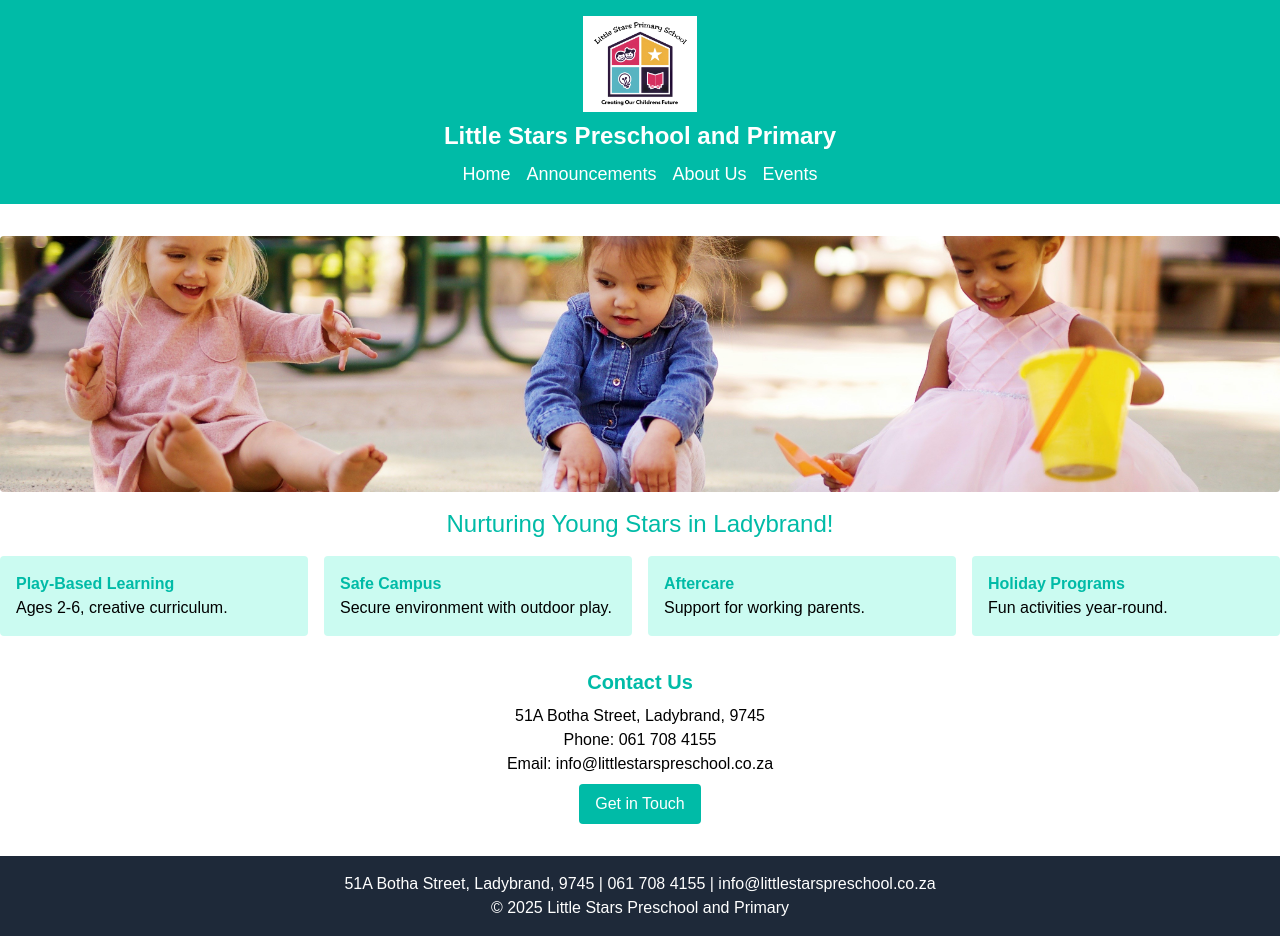
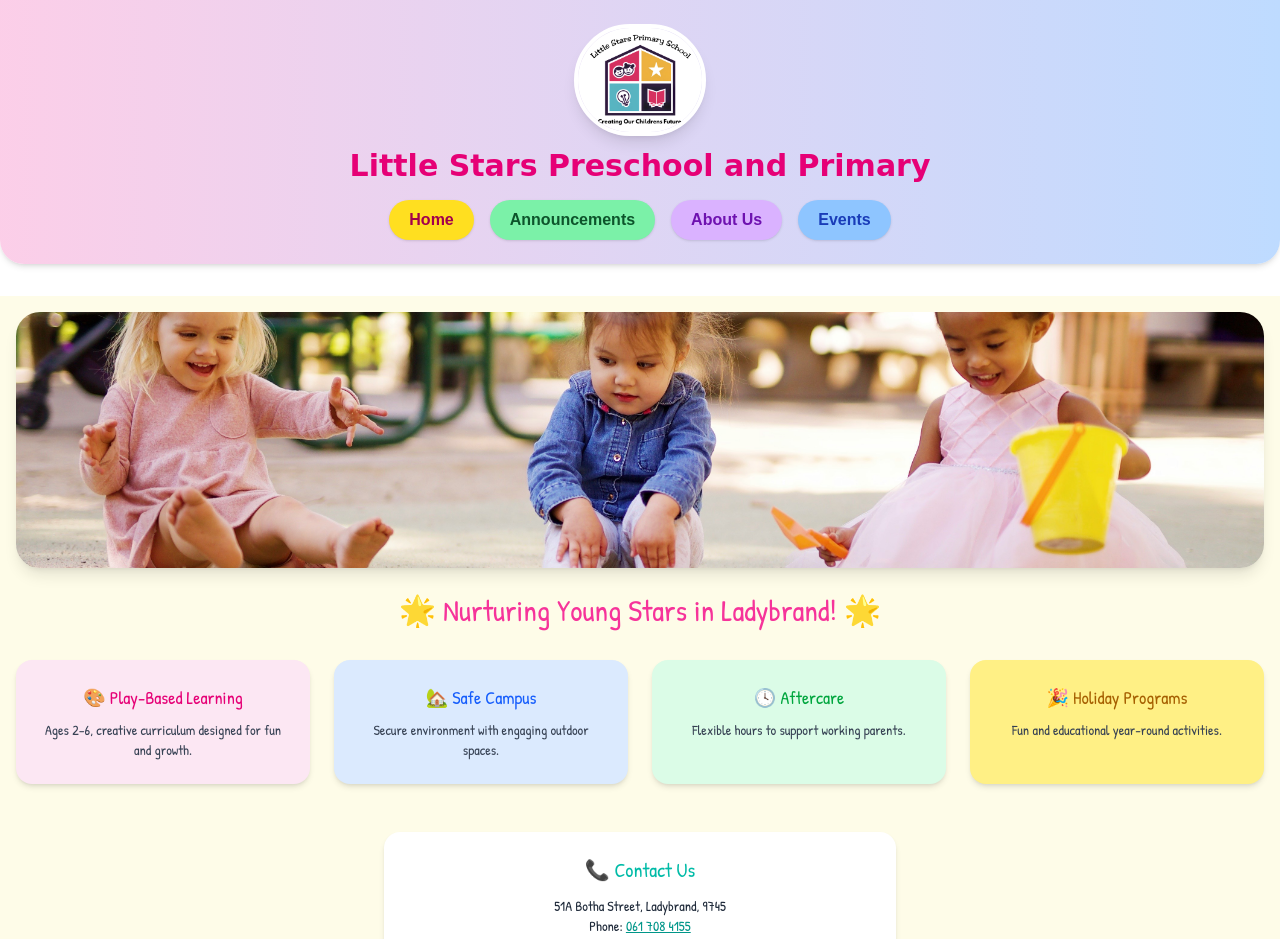
Before and after one commit to akeed669/little-stars-web, a React (Vite) app: page / in a window 1280 px wide. Shown: the top 939 px of the page. Built offline with nearby package versions, Linux system fonts and the light colour scheme.

Commit message:
updated UI for website

```diff
--- a/index.html
+++ b/index.html
@@ -5,6 +5,7 @@
   <meta charset="UTF-8" />
   <link rel="icon" type="image/svg+xml" href="/vite.svg" />
   <link rel="stylesheet" href="/src/index.css" />
+  <link href="https://fonts.googleapis.com/css2?family=Patrick+Hand&display=swap" rel="stylesheet">
   <meta name="viewport" content="width=device-width, initial-scale=1.0" />
   <title>Little Stars!</title>
 </head>
--- a/src/components/Footer.jsx
+++ b/src/components/Footer.jsx
@@ -1,9 +1,10 @@
-// src/components/Footer.jsx
 function Footer() {
     return (
-        <footer className="bg-gray-800 text-white text-center py-4">
-            <p>51A Botha Street, Ladybrand, 9745 | 061 708 4155 | info@littlestarspreschool.co.za</p>
-            <p>© 2025 Little Stars Preschool and Primary</p>
+        <footer className="bg-gradient-to-r from-yellow-100 to-pink-100 text-center py-6 rounded-t-3xl shadow-inner mt-12">
+            <p className="text-pink-700 font-[Patrick_Hand] text-lg mb-1">
+                📍 51A Botha Street, Ladybrand, 9745 | 📞 061 708 4155 | ✉️ info@littlestarspreschool.co.za
+            </p>
+            <p className="text-pink-500 font-[Patrick_Hand] text-sm">© 2025 Little Stars Preschool and Primary</p>
         </footer>
     );
 }
--- a/src/components/Header.jsx
+++ b/src/components/Header.jsx
@@ -1,18 +1,46 @@
 import { Link } from 'react-router-dom';
 import logo from '../assets/logo.jpeg';
 
-
 function Header() {
     return (
-        <header className="text-center py-4 bg-teal-500 text-white">
-            <img src={logo} alt="Little Stars Logo" className="mx-auto h-24" />
-            <h1 className="text-2xl font-bold my-2">Little Stars Preschool and Primary</h1>
-            <nav className="flex justify-center space-x-4">
-                <Link to="/" className="text-lg hover:text-yellow-300">Home</Link>
-                <Link to="/announcements" className="text-lg hover:text-yellow-300">Announcements</Link>
-                <Link to="/about" className="text-lg hover:text-yellow-300">About Us</Link>
-                <Link to="/events" className="text-lg hover:text-yellow-300">Events</Link>
-            </nav>
+        <header className="bg-gradient-to-r from-pink-200 to-blue-200 py-6 shadow-md rounded-b-3xl">
+            <div className="flex flex-col items-center">
+                <img
+                    src={logo}
+                    alt="Little Stars Logo"
+                    className="h-28 w-auto rounded-full border-4 border-white shadow-lg mb-3 hover:animate-bounce transition"
+                />
+
+                <h1 className="text-3xl font-extrabold text-pink-600 font-[Comic_Sans_MS,cursive]">
+                    Little Stars Preschool and Primary
+                </h1>
+                <nav className="mt-4 flex flex-wrap justify-center gap-4 px-4">
+                    <Link
+                        to="/"
+                        className="bg-yellow-300 text-pink-800 font-semibold py-2 px-5 rounded-full shadow hover:bg-yellow-400 transition"
+                    >
+                        Home
+                    </Link>
+                    <Link
+                        to="/announcements"
+                        className="bg-green-300 text-green-900 font-semibold py-2 px-5 rounded-full shadow hover:bg-green-400 transition"
+                    >
+                        Announcements
+                    </Link>
+                    <Link
+                        to="/about"
+                        className="bg-purple-300 text-purple-800 font-semibold py-2 px-5 rounded-full shadow hover:bg-purple-400 transition"
+                    >
+                        About Us
+                    </Link>
+                    <Link
+                        to="/events"
+                        className="bg-blue-300 text-blue-800 font-semibold py-2 px-5 rounded-full shadow hover:bg-blue-400 transition"
+                    >
+                        Events
+                    </Link>
+                </nav>
+            </div>
         </header>
     );
 }
--- a/src/pages/About.jsx
+++ b/src/pages/About.jsx
@@ -1,14 +1,40 @@
 function About() {
     return (
-        <div>
-            <h2 className="text-2xl mb-4 text-teal-500">About Us</h2>
-            <p className="mb-4">We provide a nurturing, play-based environment to spark curiosity.</p>
-            <h3 className="text-xl font-bold mb-2 text-teal-500">Our Team</h3>
-            <p>Ms. Sarah, Lead Teacher: 10+ years experience.</p>
-            <h3 className="text-xl font-bold mb-2 mt-4 text-teal-500">Connect With Us</h3>
-            <div className="flex justify-center space-x-4">
-                <a href="https://facebook.com" className="text-teal-500 hover:text-teal-600"><i className="fab fa-facebook fa-2x"></i></a>
-                <a href="https://instagram.com" className="text-teal-500 hover:text-teal-600"><i className="fab fa-instagram fa-2x"></i></a>
+        <div className="container mx-auto px-4 py-8 font-[Patrick_Hand] text-lg text-gray-800">
+            <h2 className="text-4xl text-pink-500 mb-6 text-center">🎨 About Us</h2>
+            <p className="mb-6 text-center max-w-xl mx-auto">
+                Welcome to our cozy corner! We believe in learning through play and imagination.
+                Our nurturing environment is designed to spark curiosity, kindness, and joy in every child.
+            </p>
+
+            <div className="bg-white shadow-lg rounded-3xl p-6 mb-8">
+                <h3 className="text-2xl text-teal-500 mb-4">👩‍🏫 Our Team</h3>
+                <ul className="list-disc pl-6 space-y-2">
+                    <li><span className="font-bold">Ms. Sarah</span> – Lead Teacher with 10+ years of experience bringing joy and learning together!</li>
+                    <li><span className="font-bold">Mr. Ben</span> – Our music & movement specialist who turns every day into a dance party!</li>
+                    <li><span className="font-bold">Ms. Lily</span> – Craft queen and storytime superstar!</li>
+                </ul>
+            </div>
+
+            <div className="bg-yellow-50 shadow-inner rounded-2xl p-6 text-center">
+                <h3 className="text-2xl text-teal-500 mb-4">📬 Connect With Us</h3>
+                <p className="mb-4">We love sharing smiles and updates. Follow us for daily fun and photos!</p>
+                <div className="flex justify-center space-x-6 text-3xl">
+                    <a
+                        href="https://facebook.com"
+                        className="text-blue-600 hover:text-blue-800 transition"
+                        aria-label="Facebook"
+                    >
+                        <i className="fab fa-facebook"></i>
+                    </a>
+                    <a
+                        href="https://instagram.com"
+                        className="text-pink-500 hover:text-pink-600 transition"
+                        aria-label="Instagram"
+                    >
+                        <i className="fab fa-instagram"></i>
+                    </a>
+                </div>
             </div>
         </div>
     );
--- a/src/pages/Announcements.jsx
+++ b/src/pages/Announcements.jsx
@@ -1,5 +1,4 @@
 import React, { useState, useEffect, Fragment } from 'react';
-
 import { fetchAnnouncements } from '../services/airtable';
 import Newsletter from './Newsletter';
 
@@ -14,7 +13,7 @@ function Announcements() {
                 const data = await fetchAnnouncements();
                 setAnnouncements(data);
             } catch (err) {
-                setError('Failed to load announcements');
+                setError('Oops! We couldn’t load the latest announcements.');
                 console.error(err);
             } finally {
                 setLoading(false);
@@ -36,44 +35,42 @@ function Announcements() {
 
     if (loading) {
         return (
-            <div className="flex justify-center items-center min-h-64">
-                <div className="text-teal-500">Loading announcements...</div>
+            <div className="flex justify-center items-center min-h-64 text-xl text-teal-500 font-[Patrick_Hand]">
+                🛎️ Loading announcements...
             </div>
         );
     }
 
     if (error) {
         return (
-            <div className="bg-red-50 border border-red-200 rounded p-4">
-                <p className="text-red-600">{error}</p>
+            <div className="bg-red-100 border border-red-300 rounded-lg p-6 max-w-xl mx-auto text-center shadow-md font-[Patrick_Hand]">
+                <p className="text-red-700 text-lg">❌ {error}</p>
             </div>
         );
     }
 
     return (
         <Fragment>
-            <div className="container mx-auto px-4 py-8">
-                <h2 className="text-3xl font-bold mb-6 text-teal-500">Announcements</h2>
-                {/* <p className="text-gray-600 mb-8">Stay updated with our latest news.</p>             */}
+            <div className="container mx-auto px-4 py-8 font-[Patrick_Hand]">
+                <h2 className="text-3xl text-center text-pink-500 mb-6">📢 School Announcements</h2>
 
-                {/* Announcements Table */}
                 {announcements.length > 0 ? (
-                    <div className="bg-white rounded-lg shadow-md overflow-hidden">
+                    <div className="bg-white rounded-3xl shadow-lg overflow-hidden ring-1 ring-teal-100">
                         <div className="overflow-x-auto">
-                            <table className="w-full">
-                                <thead className="bg-teal-500 text-white">
+                            <table className="w-full text-left table-fixed">
+                                <thead className="bg-teal-400 text-white text-lg">
                                     <tr>
-                                        <th className="px-6 py-4 text-left font-semibold">Announcement</th>
-                                        <th className="px-6 py-4 text-left font-semibold">Date</th>
-                                        <th className="px-6 py-4 text-left font-semibold">Description</th>
+                                        <th className="px-6 py-4">📝 Title</th>
+                                        <th className="px-6 py-4">📅 Date</th>
+                                        <th className="px-6 py-4">🗒️ Details</th>
                                     </tr>
                                 </thead>
-                                <tbody className="divide-y divide-gray-200">
+                                <tbody className="divide-y divide-teal-100 bg-yellow-50">
                                     {announcements.map((announcement, index) => (
-                                        <tr key={index} className="hover:bg-gray-50">
+                                        <tr key={index} className="hover:bg-yellow-100 transition">
                                             <td className="px-6 py-4 font-medium text-gray-900">{announcement.title}</td>
-                                            <td className="px-6 py-4 text-gray-600">{formatDate(announcement.date)}</td>
-                                            <td className="px-6 py-4 text-gray-600">{announcement.description}</td>
+                                            <td className="px-6 py-4 text-gray-700">{formatDate(announcement.date)}</td>
+                                            <td className="px-6 py-4 text-gray-700">{announcement.description}</td>
                                         </tr>
                                     ))}
                                 </tbody>
@@ -81,19 +78,17 @@ function Announcements() {
                         </div>
                     </div>
                 ) : (
-                    <div className="bg-white rounded-lg shadow-md p-8 text-center">
-                        <p className="text-gray-500 italic">No announcements at this time.</p>
+                    <div className="bg-white rounded-xl shadow-md p-8 text-center text-gray-500 italic">
+                        😴 No announcements right now. Check back soon!
                     </div>
                 )}
-
             </div>
 
-            <Newsletter className="bg-white rounded-lg shadow-md p-6 mb-8" />
-
+            <div className="mt-8">
+                <Newsletter className="bg-white rounded-xl shadow-md p-6 font-[Patrick_Hand]" />
+            </div>
         </Fragment>
     );
 }
 
 export default Announcements;
-
-{/* Newsletter */ }
--- a/src/pages/Home.jsx
+++ b/src/pages/Home.jsx
@@ -2,31 +2,49 @@ import playing from '../assets/playing.jpg';
 
 function Home() {
     return (
-        <div>
-            <img src={playing} alt="Kids Playing" className="w-full h-64 object-cover mb-4 rounded" />
-            <h2 className="text-2xl text-center mb-4 text-teal-500">Nurturing Young Stars in Ladybrand!</h2>
-            <div className="grid grid-cols-1 md:grid-cols-4 gap-4 mb-8">
-                <div className="p-4 bg-teal-100 rounded">
-                    <h3 className="font-bold text-teal-500">Play-Based Learning</h3>
-                    <p>Ages 2-6, creative curriculum.</p>
+        <div className="font-[Patrick_Hand] bg-yellow-50 min-h-screen pb-10 px-4 pt-4">
+            <img
+                src={playing}
+                alt="Kids Playing"
+                className="w-full h-64 object-cover mb-6 rounded-3xl shadow-lg"
+            />
+
+            <h2 className="text-3xl text-center text-pink-500 mb-8">
+                🌟 Nurturing Young Stars in Ladybrand! 🌟
+            </h2>
+
+            <div className="grid grid-cols-1 sm:grid-cols-2 md:grid-cols-4 gap-6 mb-12">
+                <div className="bg-pink-100 p-6 rounded-2xl shadow-md text-center hover:scale-105 transition">
+                    <h3 className="text-lg text-pink-600 mb-2">🎨 Play-Based Learning</h3>
+                    <p className="text-sm text-gray-700">Ages 2–6, creative curriculum designed for fun and growth.</p>
                 </div>
-                <div className="p-4 bg-teal-100 rounded">
-                    <h3 className="font-bold text-teal-500">Safe Campus</h3>
-                    <p>Secure environment with outdoor play.</p>
+                <div className="bg-blue-100 p-6 rounded-2xl shadow-md text-center hover:scale-105 transition">
+                    <h3 className="text-lg text-blue-600 mb-2">🏡 Safe Campus</h3>
+                    <p className="text-sm text-gray-700">Secure environment with engaging outdoor spaces.</p>
                 </div>
-                <div className="p-4 bg-teal-100 rounded">
-                    <h3 className="font-bold text-teal-500">Aftercare</h3>
-                    <p>Support for working parents.</p>
+                <div className="bg-green-100 p-6 rounded-2xl shadow-md text-center hover:scale-105 transition">
+                    <h3 className="text-lg text-green-600 mb-2">🕓 Aftercare</h3>
+                    <p className="text-sm text-gray-700">Flexible hours to support working parents.</p>
                 </div>
-                <div className="p-4 bg-teal-100 rounded">
-                    <h3 className="font-bold text-teal-500">Holiday Programs</h3>
-                    <p>Fun activities year-round.</p>
+                <div className="bg-yellow-200 p-6 rounded-2xl shadow-md text-center hover:scale-105 transition">
+                    <h3 className="text-lg text-yellow-700 mb-2">🎉 Holiday Programs</h3>
+                    <p className="text-sm text-gray-700">Fun and educational year-round activities.</p>
                 </div>
             </div>
-            <div className="text-center">
-                <h3 className="text-xl font-bold text-teal-500 mb-2">Contact Us</h3>
-                <p>51A Botha Street, Ladybrand, 9745<br />Phone: 061 708 4155<br />Email: info@littlestarspreschool.co.za</p>
-                <a href="mailto:info@littlestarspreschool.co.za" className="inline-block mt-2 bg-teal-500 text-white py-2 px-4 rounded hover:bg-teal-600">Get in Touch</a>
+
+            <div className="text-center bg-white p-6 rounded-2xl shadow-md max-w-lg mx-auto">
+                <h3 className="text-xl text-teal-500 mb-3">📞 Contact Us</h3>
+                <p className="text-sm text-gray-800">
+                    51A Botha Street, Ladybrand, 9745<br />
+                    Phone: <a href="tel:0617084155" className="underline text-teal-600">061 708 4155</a><br />
+                    Email: <a href="mailto:info@littlestarspreschool.co.za" className="underline text-teal-600">info@littlestarspreschool.co.za</a>
+                </p>
+                <a
+                    href="mailto:info@littlestarspreschool.co.za"
+                    className="inline-block mt-4 bg-pink-500 text-white py-2 px-6 rounded-full shadow hover:bg-pink-600 transition"
+                >
+                    💌 Get in Touch
+                </a>
             </div>
         </div>
     );
```
Also changed, not shown: src/pages/Events.jsx (+25 -20 lines), src/pages/Newsletter.jsx (+48 -18 lines), src/services/airtable.js (+15 -8 lines), tailwind.config.js (added, +12 -0 lines).
